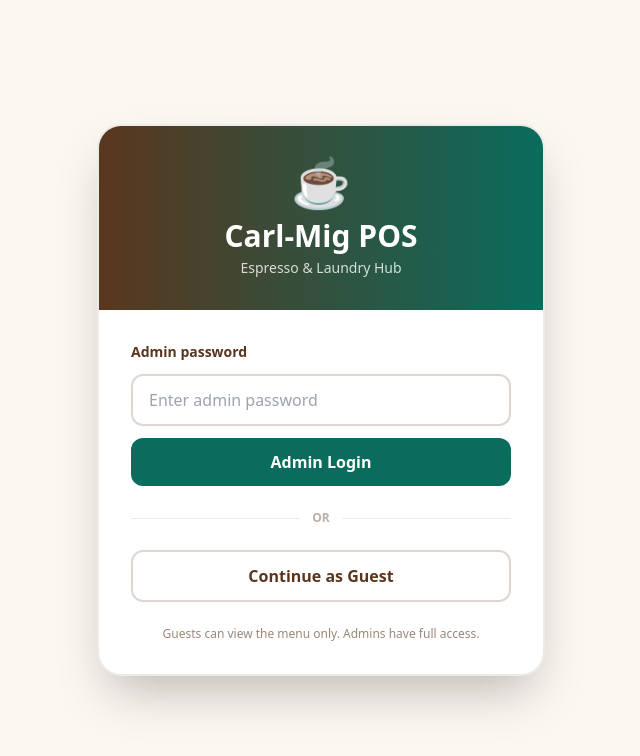
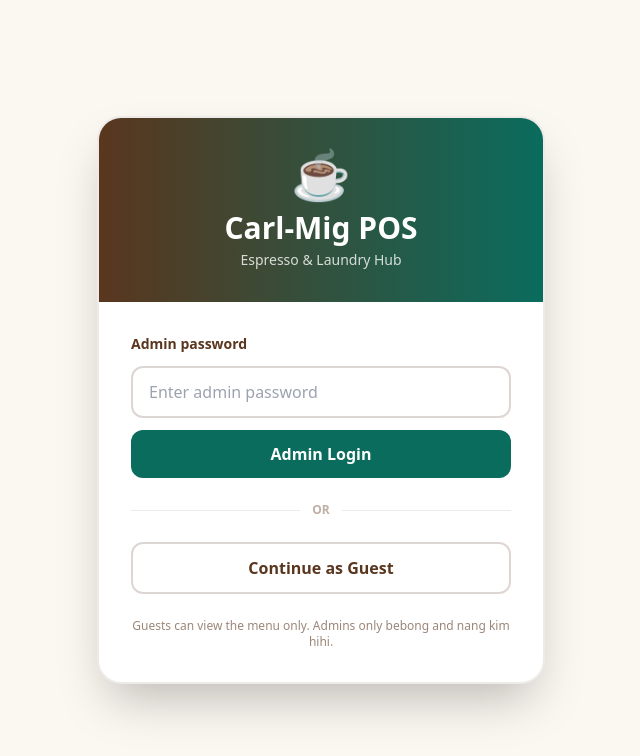
Before and after one commit to JoaquinDomain/carl-mig-pos, a Next.js app: page /login in a window 1280 px wide. Shown: the top 756 px of the page, without its empty margins (319-959 px from the left). Built offline with nearby package versions, Linux system fonts and the light colour scheme.

Commit message:
Modify guest access description in login page
Updated guest access message for clarity.

```diff
--- a/app/login/page.tsx
+++ b/app/login/page.tsx
@@ -56,7 +56,7 @@ export default function LoginPage() {
           <button onClick={() => login('guest')} disabled={loading} className="w-full rounded-xl border-2 border-[#5a361e]/20 py-3 font-black text-[#5a361e] hover:border-[#0a6c5d] disabled:opacity-50">
             Continue as Guest
           </button>
-          <p className="text-center text-xs text-[#5a361e]/60">Guests can view the menu only. Admins have full access.</p>
+          <p className="text-center text-xs text-[#5a361e]/60">Guests can view the menu only. Admins only bebong and nang kim hihi.</p>
           {error && <p className="rounded-xl bg-red-50 p-3 text-center text-sm font-bold text-red-700">{error}</p>}
         </div>
       </div>
```
